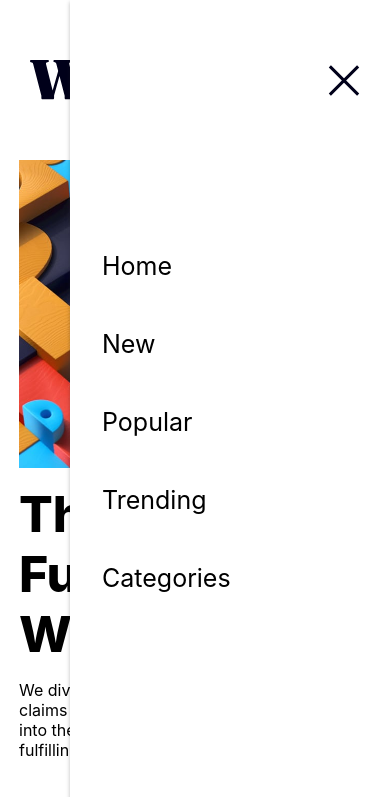
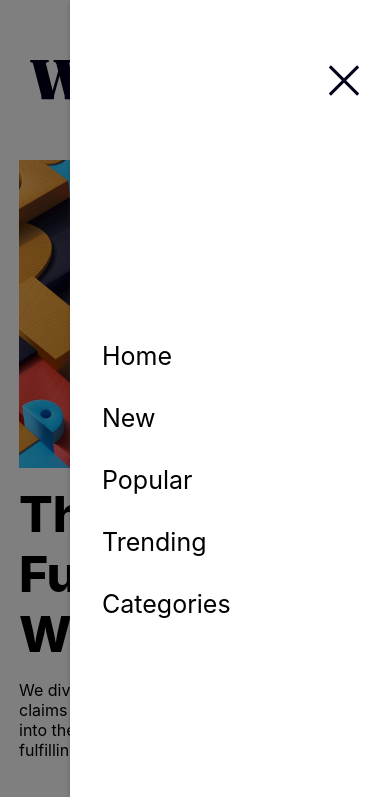
Before and after one commit to kleyrclown/NewsHomepage, a plain HTML site: page index.html in a window 390 px wide. Both pictures are taken after a click on the label 340 px from the left and 80 px from the top of the page. Shown: the top 797 px of the page. Drawn offline with Linux system fonts and the light colour scheme; a web font is replaced by a local one.

Commit message:
Completed

```diff
--- /dev/null
+++ b/assets/script.js
@@ -0,0 +1,14 @@
+document.addEventListener('DOMContentLoaded', () => {
+    const navbar = document.querySelector('.header');
+    const navbarHeight = navbar.offsetHeight;
+
+    function navbarStick() {
+        if (window.pageYOffset > navbarHeight) {
+            navbar.classList.add('headerSticked')
+        } else {
+            navbar.classList.remove('headerSticked')
+        }
+    }
+
+    window.addEventListener('scroll', navbarStick);
+});
--- a/assets/style.css
+++ b/assets/style.css
@@ -55,6 +55,36 @@
 
 .navbar a:hover {
     color: hsl(5, 85%, 63%);
+}
+
+.overlay {
+    position: fixed;
+    top: 0;
+    left: 0;
+    width: 100%;
+    height: 100%;
+    background: rgba(0, 0, 0, 0.5);
+    opacity: 0;
+    visibility: hidden;
+    transition: opacity 0.3s, visibility 0.3s;
+    z-index: 9998;
+}
+
+#check:checked ~ .overlay {
+    opacity: 1;
+    visibility: visible;
+}
+
+/* NAVBAR STICK */
+
+.headerSticky.headerSticked {
+    position: fixed;
+    top: 0;
+    width: 100%;
+    z-index: 1000;
+    background-color: white;
+    box-shadow: 0px 0px 10px rgba(36, 36, 36, 0.5);
+    transition: 0.2s ease-in-out;
 }
 
 /* MAIN ARTICLE */
@@ -212,7 +242,7 @@
     display: block;
     user-select: none;
     text-align: center;
-    margin-top: 50px;
+    margin-top: 20px;
     padding: 10px;
     bottom: 0;
     width: 100%;
@@ -262,14 +292,15 @@
         height: 100%;
         background: white;
         overflow: hidden;
-        transition: .3s ease;
+        transition: 0.6s ease;
         opacity: 0;
     }
 
-
     #check:checked ~ .navbar {
         width: 20rem;
+        height: 60rem;
         opacity: 1;
+        z-index: 9998;
     }
 
     .navbar ul {
@@ -286,9 +317,9 @@
         font-size: 25px;
         display: block;
         text-align: left;
-        margin: 0.5rem 2rem;
+        margin: 0rem 2rem;
         transform: translateX(500px);
-        transition: 0.3s ease;
+        transition: 0.6s ease;
     }
 
     #check:checked ~ .navbar a{
@@ -442,4 +473,10 @@
     .lowerCards {
         width: 18rem;
     }
+
+    /* BOTTOM */
+
+    .attribution {
+        margin-top: 60px;
+    }
 }
--- a/index.html
+++ b/index.html
@@ -10,17 +10,18 @@
 
 </head>
 <body>
-  <header class="header">
+  <header class="header headerSticky">
     <img src="assets/images/logo.svg" class="logo">
     <input type="checkbox" id="check">
     <label for="check" class="navIcons">
       <img src="assets/images/icon-menu.svg" alt="" id="menu-icon">
       <img src="assets/images/icon-menu-close.svg" alt="" id="close-icon">
     </label>
+    <div class="overlay"></div>
     <nav class="navbar">
       <ul>
-        <li><a href="#" style="--i:0;">Home</a></li>
-        <li><a href="#" style="--i:1;">New</a></li>
+        <li><a href="#home" style="--i:0;">Home</a></li>
+        <li><a href="#new" style="--i:1;">New</a></li>
         <li><a href="#" style="--i:2;">Popular</a></li>
         <li><a href="#" style="--i:3;">Trending</a></li>
         <li><a href="#" style="--i:4;">Categories</a></li>
@@ -28,7 +29,7 @@
     </nav>
   </header>
     <section class="wholeArticle">
-      <div class="mainArticle">
+      <div class="mainArticle" id="home">
         <div class="articleWallpaper">
           <img src="assets/images/image-web-3-desktop.jpg" class="desktopWallpaper">
           <img src="assets/images/image-web-3-mobile.jpg" class="mobileWallpaper">
@@ -44,7 +45,7 @@
             <a href="#" class="articleButton">READ MORE</a>
           </div>
       </div>
-      <div class="sideArticles">
+      <div class="sideArticles" id="new">
         <h1>New</h1>
         <div class="sideCards">
           <h2>Hydrogen VS Electric Cars</h2>
@@ -92,5 +93,6 @@
     Challenge by <a href="https://www.frontendmentor.io?ref=challenge" target="_blank">Frontend Mentor</a>.
     Coded by <a href="https://kleyrclown.github.io/MyPortfolio/" target="_blank">Chan Klear Baylon</a>.
   </div>
+  <script src="assets/script.js"></script>
 </body>
 </html>
```
